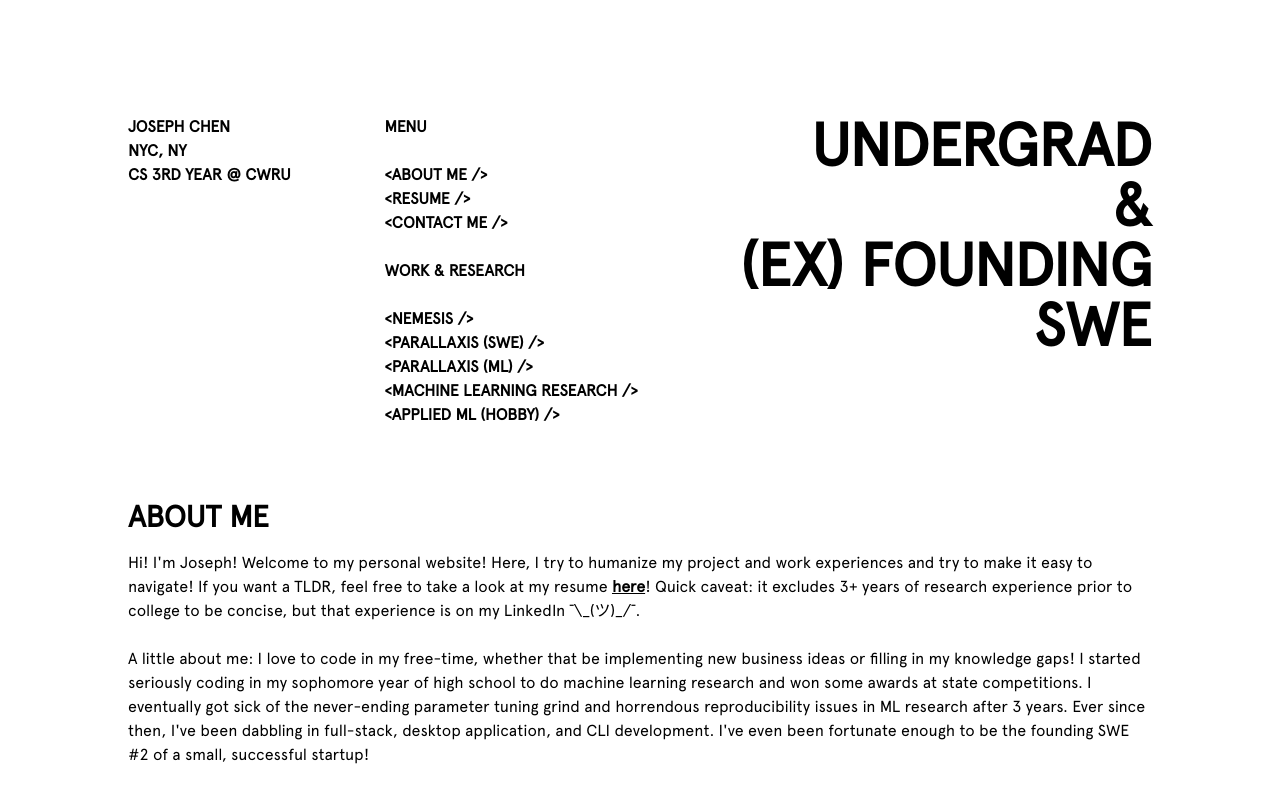
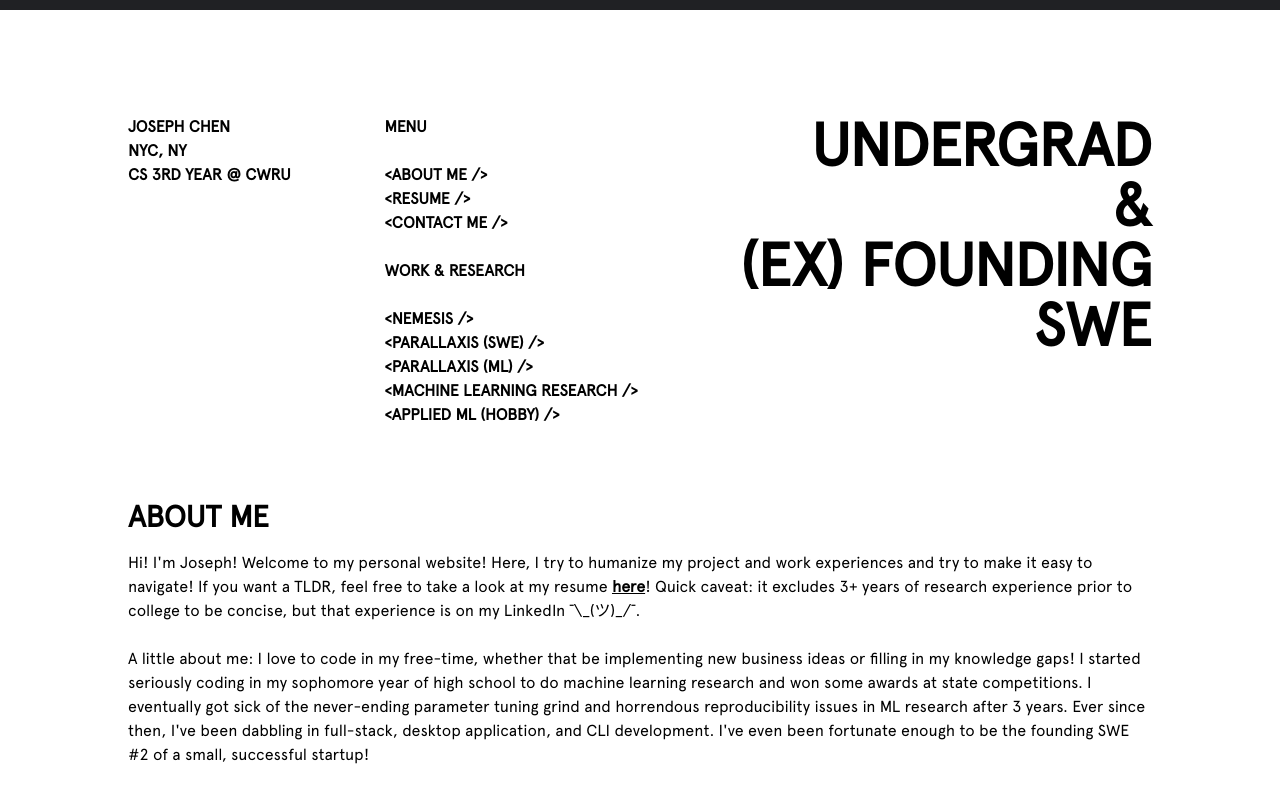
Before and after one commit to jchen42703/jchen42703.github.io, a React (Create React App) app in the folder v2/: page / in a window 1280 px wide. Shown: the top 794 px of the page. Built offline with nearby package versions, Linux system fonts and the light colour scheme.

Commit message:
Added a scroll progress bar

```diff
--- a/v2/src/App.tsx
+++ b/v2/src/App.tsx
@@ -5,12 +5,19 @@ import { library } from "@fortawesome/fontawesome-svg-core";
 import { fab } from "@fortawesome/free-brands-svg-icons";
 import "./styles/styles.scss";
 import ScrollButton from "./components/button/ScrollToTopButton";
+import { motion, useScroll } from "framer-motion";
 
 library.add(fab);
 
 function App() {
+	const { scrollYProgress } = useScroll();
+
 	return (
 		<>
+			<motion.div
+				className="progress-bar"
+				style={{ scaleX: scrollYProgress }}
+			/>
 			<Welcome></Welcome>
 			<AboutMe></AboutMe>
 			<WorkExperience></WorkExperience>
--- /dev/null
+++ b/v2/src/styles/abstract/_colors.scss
@@ -0,0 +1 @@
+$black: #202124;
--- a/v2/src/styles/components/_buttons.scss
+++ b/v2/src/styles/components/_buttons.scss
@@ -1,3 +1,5 @@
+@use "../abstract/_colors.scss" as colors;
+
 .scroll-to-top-btn {
 	position: fixed;
 	right: 2rem;
@@ -9,5 +11,5 @@
 	font-size: 2.5rem;
 	z-index: 1;
 	cursor: pointer;
-	color: #202124;
+	color: colors.$black;
 }
--- /dev/null
+++ b/v2/src/styles/components/_global.scss
@@ -0,0 +1,2 @@
+@import url("./_buttons.scss");
+@import url("./_progress-bar.scss");
--- /dev/null
+++ b/v2/src/styles/components/_progress-bar.scss
@@ -0,0 +1,12 @@
+@use "../abstract/_colors.scss" as colors;
+
+.progress-bar {
+	position: fixed;
+	top: 0;
+	left: 0;
+	right: 0;
+	height: 10px;
+	background: colors.$black;
+	transform-origin: 0%;
+	z-index: 1;
+}
--- a/v2/src/styles/styles.scss
+++ b/v2/src/styles/styles.scss
@@ -1,2 +1,2 @@
 @import url("./pages/_content.scss");
-@import url("./components/_buttons.scss");
+@import url("./components/_global.scss");
```
